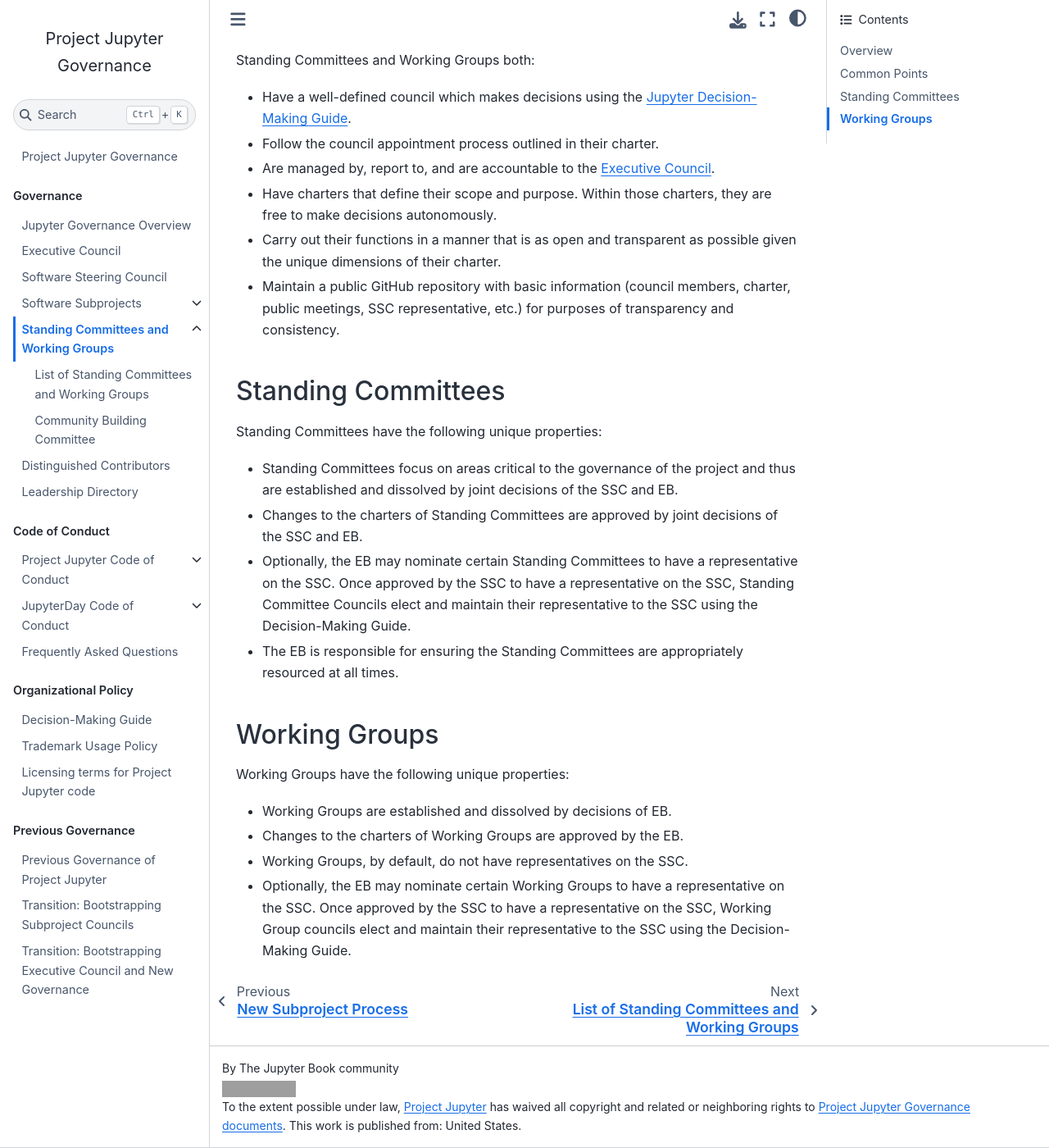
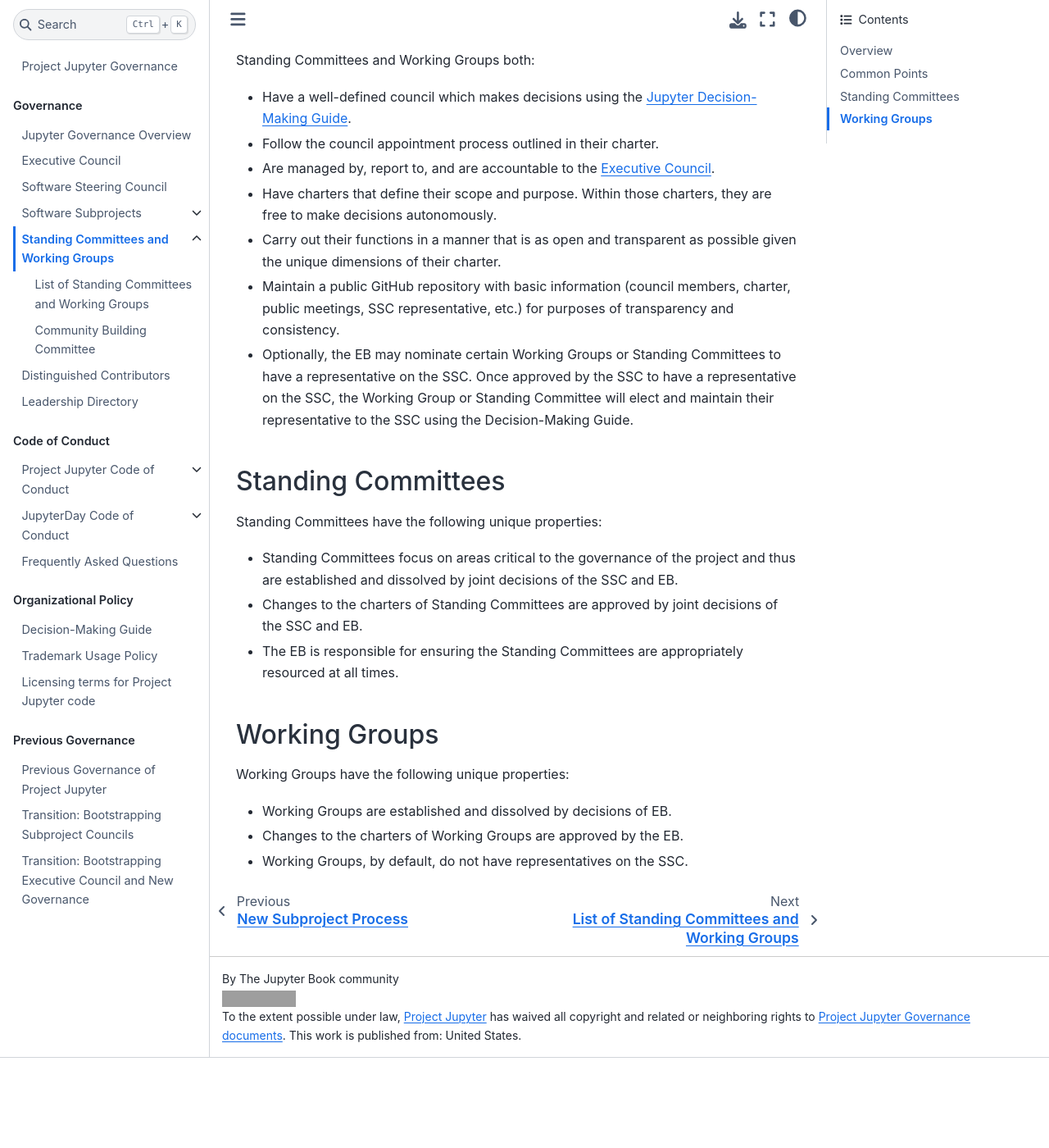
Before and after one commit to jupyter/governance, a Jupyter Book: the page built from standing_committees_and_working_groups.md, in a window 1280 px wide and 1400 px high, scrolled down 626 px. Shown: the whole window at 82% size. Built offline with Jupyter Book 1.0.4 settings and Sphinx 7.4.7 and the Sphinx Book theme 1.1.4, drawn with Linux system fonts in a browser that asks for light colours; pages that are not in the unit, such as notebooks, are missing from menus; after the commit the page ends 1916 px from its top, so only the background shows below that; grey boxes are pictures that could not be loaded.

Commit message:
Update standing_committees_and_working_groups.md

```diff
--- a/standing_committees_and_working_groups.md
+++ b/standing_committees_and_working_groups.md
@@ -18,6 +18,7 @@
 - Have charters that define their scope and purpose. Within those charters, they are free to make decisions autonomously.
 - Carry out their functions in a manner that is as open and transparent as possible given the unique dimensions of their charter.
 - Maintain a public GitHub repository with basic information (council members, charter, public meetings, SSC representative, etc.) for purposes of transparency and consistency.
+- Optionally, the EB may nominate certain Working Groups or Standing Committees to have a representative on the SSC. Once approved by the SSC to have a representative on the SSC, the Working Group or Standing Committee will elect and maintain their representative to the SSC using the Decision-Making Guide.
 
 ## Standing Committees
 
@@ -25,7 +26,6 @@
 
 - Standing Committees focus on areas critical to the governance of the project and thus are established and dissolved by joint decisions of the SSC and EB.
 - Changes to the charters of Standing Committees are approved by joint decisions of the SSC and EB.
-- Optionally, the EB may nominate certain Standing Committees to have a representative on the SSC. Once approved by the SSC to have a representative on the SSC, Standing Committee Councils elect and maintain their representative to the SSC using the Decision-Making Guide.
 - The EB is responsible for ensuring the Standing Committees are appropriately resourced at all times.
 
 ## Working Groups
@@ -35,4 +35,3 @@
 - Working Groups are established and dissolved by decisions of EB.
 - Changes to the charters of Working Groups are approved by the EB.
 - Working Groups, by default, do not have representatives on the SSC.
-- Optionally, the EB may nominate certain Working Groups to have a representative on the SSC. Once approved by the SSC to have a representative on the SSC, Working Group councils elect and maintain their representative to the SSC using the Decision-Making Guide.
```
